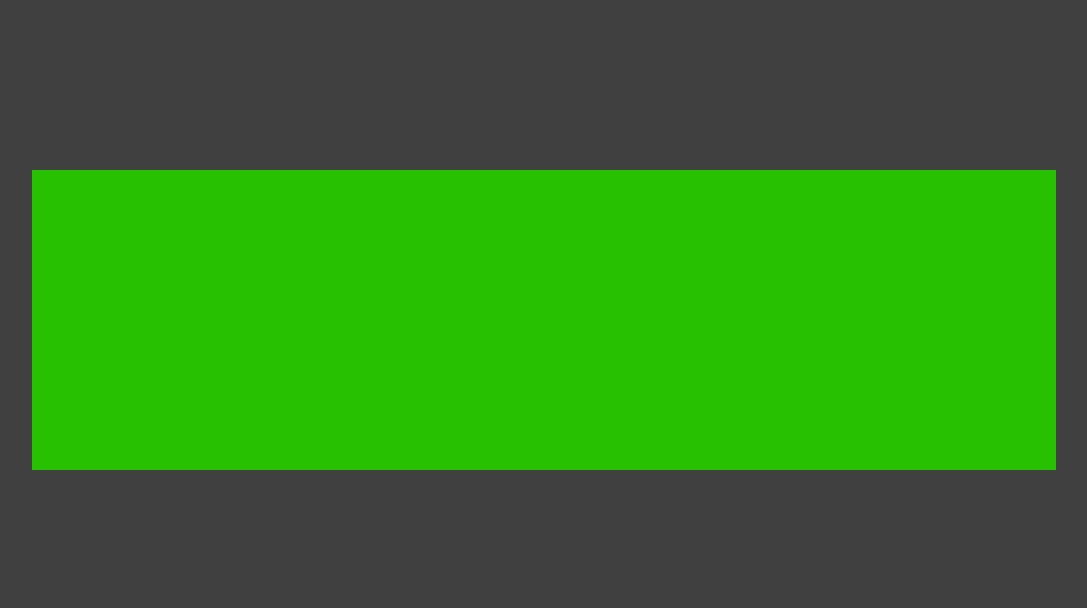
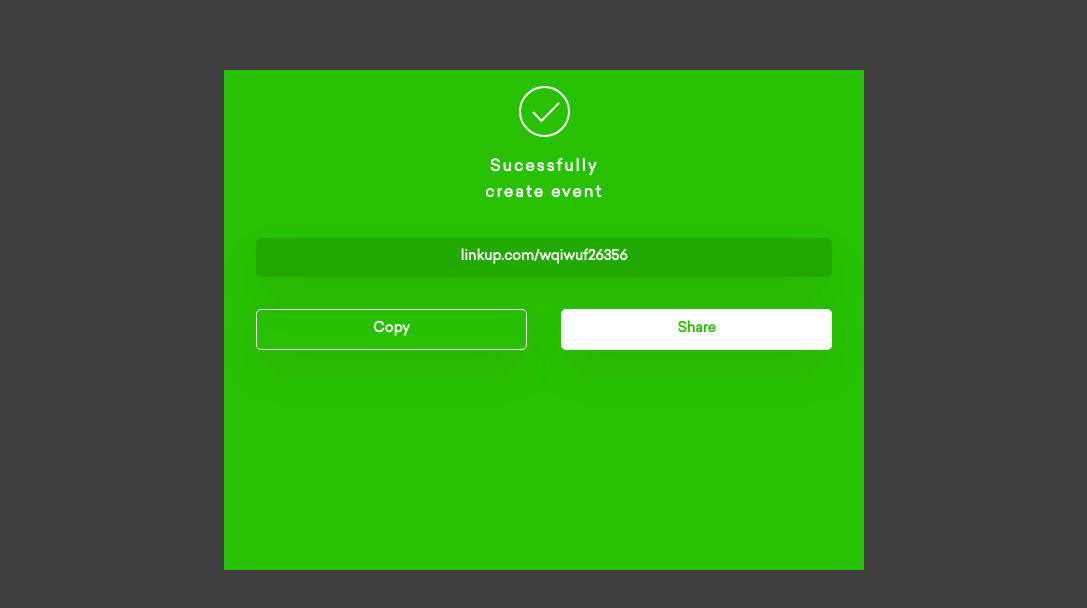
Before and after one commit to chibaba/owan, a React (Create React App) app: page /res in a window 1280 px wide. Shown: the top 608 px of the page, without its empty margins (96-1183 px from the left). Built offline with nearby package versions, Linux system fonts and the light colour scheme.

Commit message:
event created successful page

```diff
--- a/src/Commons/Button/index.jsx
+++ b/src/Commons/Button/index.jsx
@@ -9,10 +9,10 @@ function Button({ text, cancelbtn }) {
 const DefaultButton = Styled.button`
   width: 100%;
   border: none;
-  background: ${({cancelbtn})=>cancelbtn? '':'#28C101'};
+  background: ${({cancelbtn})=>cancelbtn? '#22A900;':'#28C101'};
   border-radius: 5px;
   box-shadow: 0px 20px 45px rgba(0, 0, 0, 0.07);
-  color: ${({cancelbtn})=>cancelbtn?'black':'white'};
+  color:white;
   font-size: 14px;
   font-family: 'Sailec', sans-serif;
   font-weight: 900;
--- a/src/Pages/SuccessPage/index.jsx
+++ b/src/Pages/SuccessPage/index.jsx
@@ -1,35 +1,90 @@
-import React from 'react';
-import BackDrop from '../../Components/BackDrop';
-import styled from 'styled-components';
-import Colors from '../../Commons/Colors'
+import React from "react";
+import BackDrop from "../../Components/BackDrop";
+import styled from "styled-components";
+import Colors from "../../Commons/Colors";
+import Button from "../../Commons/Button";
+
+const SuccessPage = ({copy}) => {
+  return (
+    <BackDrop>
+      <ResponseCard>
+        <ResponseContent>
+            <div>
+
+          <img src="/assets/images/icons/right.svg" alt="done" />
+          </div>
+          <span className="done">Sucessfully <br/> create event</span>
 
 
+         <Button cancelbtn={true}text="linkup.com/wqiwuf26356"/>
+         <SmallBtnDiv>
+             <SmallButton copy={true}>Copy</SmallButton>
+             <SmallButton>Share</SmallButton>
 
-const SuccessPage =()=>{
-    return(
-       <BackDrop>
-           <ResponseCard>
+         </SmallBtnDiv>
 
 
-           </ResponseCard>
+        </ResponseContent>
+      </ResponseCard>
+    </BackDrop>
+  );
+};
 
-       </BackDrop>
-
-    )
-}
-
-  const  ResponseCard = styled.div`
+const ResponseCard = styled.div`
   position: absolute;
   left: 50%;
   top: 40%;
   background:${Colors.defaultGreen};
-  height:300px;
+  height:330px;
   width: 80%;
-  display: flex;
-  flex-direction:column;
-  align-items:center;
-  margin:auto;
   transform: translate(-50%, -50%);
   0px 20px 45px rgba(0, 0, 0, 0.07);
-  `
-export default SuccessPage
+  @media(min-width: 760px){
+      width:50%;
+      height:500px;
+  }
+  `;
+const ResponseContent = styled.div`
+  width: 90%;
+  padding-top: 1rem;
+  padding-bottom: 2rem;
+  display: flex;
+  flex-direction: column;
+  align-items: center;
+  text-align:center;
+  margin: auto;
+
+ span.done{
+     font-weight: 600;
+     color:#fff;
+  letter-spacing: 2px;
+  padding-top: 0.7rem;
+  line-height: 1.6;
+  margin-bottom:2rem;
+ }
+
+`
+const SmallBtnDiv= styled.div`
+    display:flex;
+    width:100%;
+    margin-top: 2rem;
+    justify-content: space-between;;
+
+`
+const SmallButton= styled.button`
+ width: 47%;
+ border:${({copy})=> copy ? "1px solid #fff" : "none"};
+ background: ${({copy})=> copy ? "none" : "#fff"};
+ color:  ${({copy})=> copy ? "#fff" : "#28C101"};
+ font-size: 14px;
+ font-family: 'Sailec', sans-serif;
+ font-weight: 900;
+ padding: 10px 0;
+ border-radius: 5px;
+ box-shadow: 0px 20px 45px rgba(0, 0, 0, 0.07);
+
+
+`
+;
+
+export default SuccessPage;
```
Also changed, not shown: public/assets/images/icons/right.svg (added).
